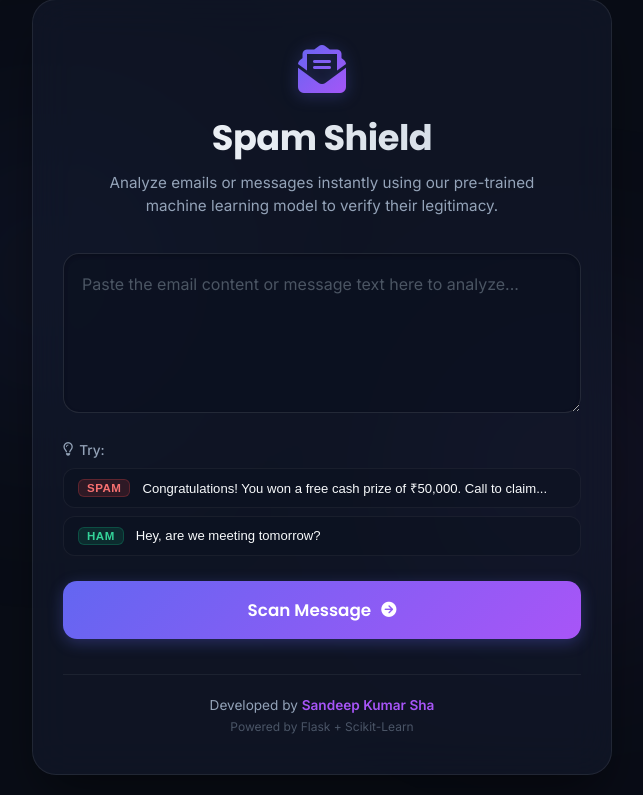
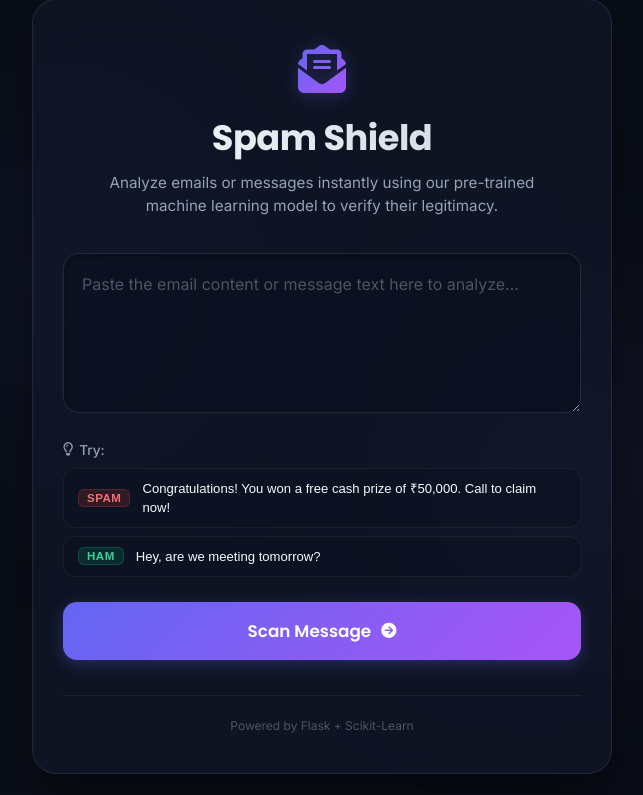
Before and after one commit to SandeepKumarSha/Email-Spam-Classifier, a Flask app: page / in a window 1280 px wide. Shown: the part 21-816 px from the top of the page, without its empty margins (318-961 px from the left). After the commit the page ends 795 px from the top, so only its background shows below. Run offline with Flask 3, Linux system fonts and the light colour scheme; parts of the project's set-up code (start-up, migrations or seed data) failed here and were passed over.

Commit message:
Resolved Allignment Issues

```diff
--- a/static/style.css
+++ b/static/style.css
@@ -377,9 +377,7 @@ body::after {
 .pill-text {
     font-size: 0.82rem;
     color: var(--text-primary);
-    white-space: nowrap;
-    overflow: hidden;
-    text-overflow: ellipsis;
+    line-height: 1.45;
 }
 
 /* Footer Styles */
@@ -393,16 +391,6 @@ body::after {
     gap: 6px;
 }
 
-.footer-dev {
-    font-size: 0.85rem;
-    color: var(--text-secondary);
-}
-
-.footer-dev span {
-    color: #a855f7;
-    font-weight: 600;
-}
-
 .footer-powered {
     font-size: 0.75rem;
     color: rgba(148, 163, 184, 0.45);
--- a/templates/index.html
+++ b/templates/index.html
@@ -44,9 +44,11 @@
                     <i class="fa-regular fa-lightbulb"></i> Try:
                 </span>
                 <div class="example-pills">
-                    <button type="button" class="example-pill" onclick="fillExample('Congratulations! You won a free cash prize of ₹50,000. Call to claim now!')">
+                    <button type="button" class="example-pill"
+                        onclick="fillExample('Congratulations! You won a free cash prize of ₹50,000. Call to claim now!')">
                         <span class="pill-tag spam">Spam</span>
-                        <span class="pill-text">Congratulations! You won a free cash prize of ₹50,000. Call to claim...</span>
+                        <span class="pill-text">Congratulations! You won a free cash prize of ₹50,000. Call to claim
+                            now!</span>
                     </button>
                     <button type="button" class="example-pill" onclick="fillExample('Hey, are we meeting tomorrow?')">
                         <span class="pill-tag ham">Ham</span>
@@ -102,7 +104,6 @@
 
         <!-- Footer -->
         <footer class="footer">
-            <p class="footer-dev">Developed by <span>Sandeep Kumar Sha</span></p>
             <p class="footer-powered">Powered by Flask + Scikit-Learn</p>
         </footer>
     </main>
```
